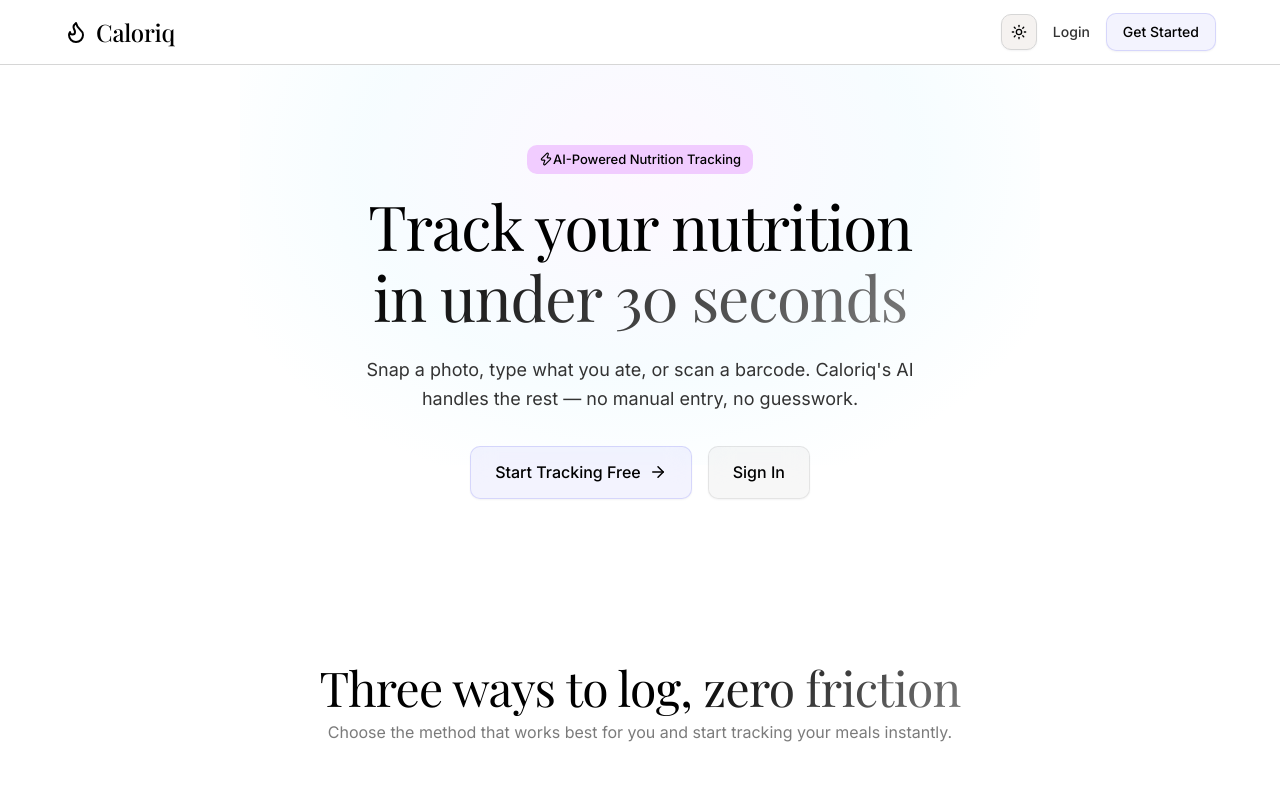
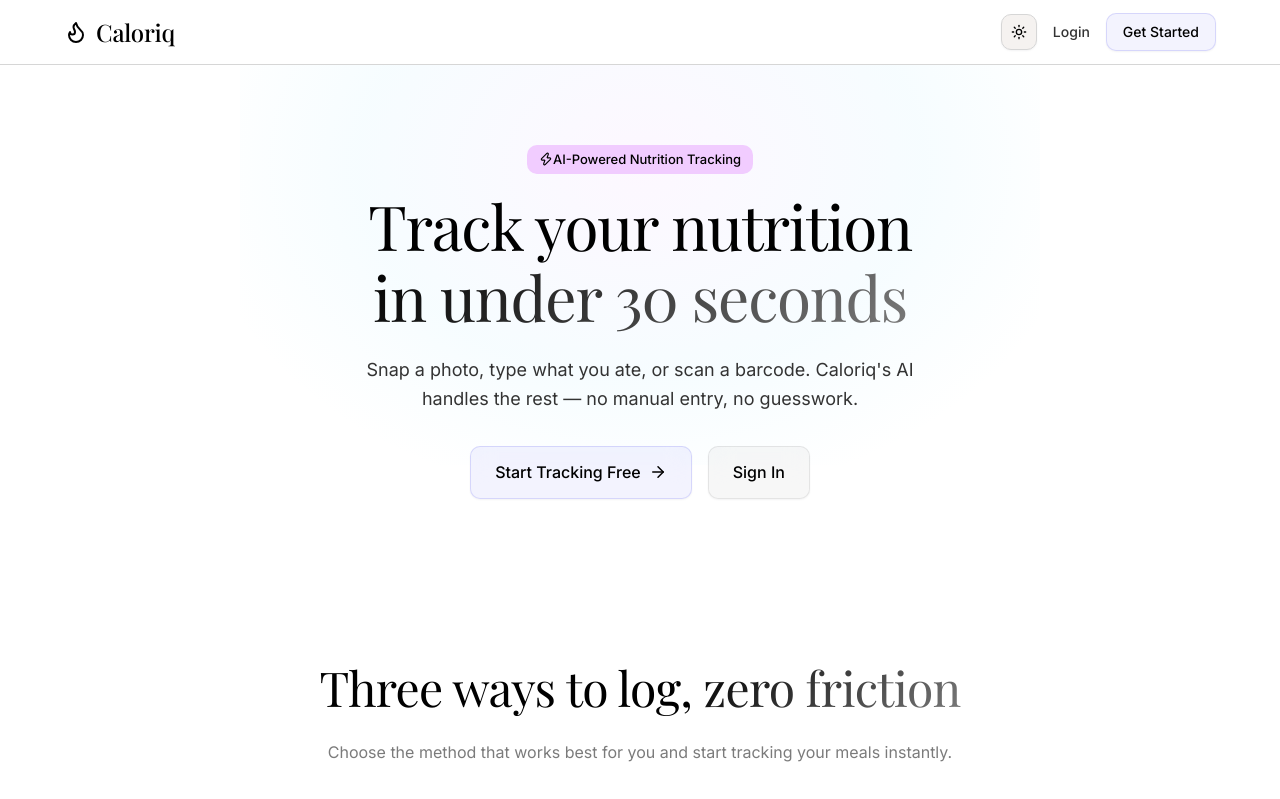
Before and after one commit to Natraj16/Caloriq, a React (Vite) app in the folder frontend/: page / in a window 1280 px wide. Shown: the top 799 px of the page. Built offline with nearby package versions, Linux system fonts and the light colour scheme; no server answers; a web font is replaced by a local one.

Commit message:
style: fix missing gap below section titles in Features grid

```diff
--- a/frontend/src/pages/Landing.css
+++ b/frontend/src/pages/Landing.css
@@ -82,7 +82,7 @@
   font-size: var(--text-display);
   font-weight: 400;
   color: var(--color-obsidian);
-  margin-bottom: var(--space-xs);
+  margin-bottom: var(--spacing-40);
   letter-spacing: -0.015em;
 }
 
@@ -91,6 +91,7 @@
   text-align: center;
   color: var(--color-slate);
   margin-bottom: var(--spacing-56);
+  margin-top: -16px;
   font-size: 16px;
 }
 
```
